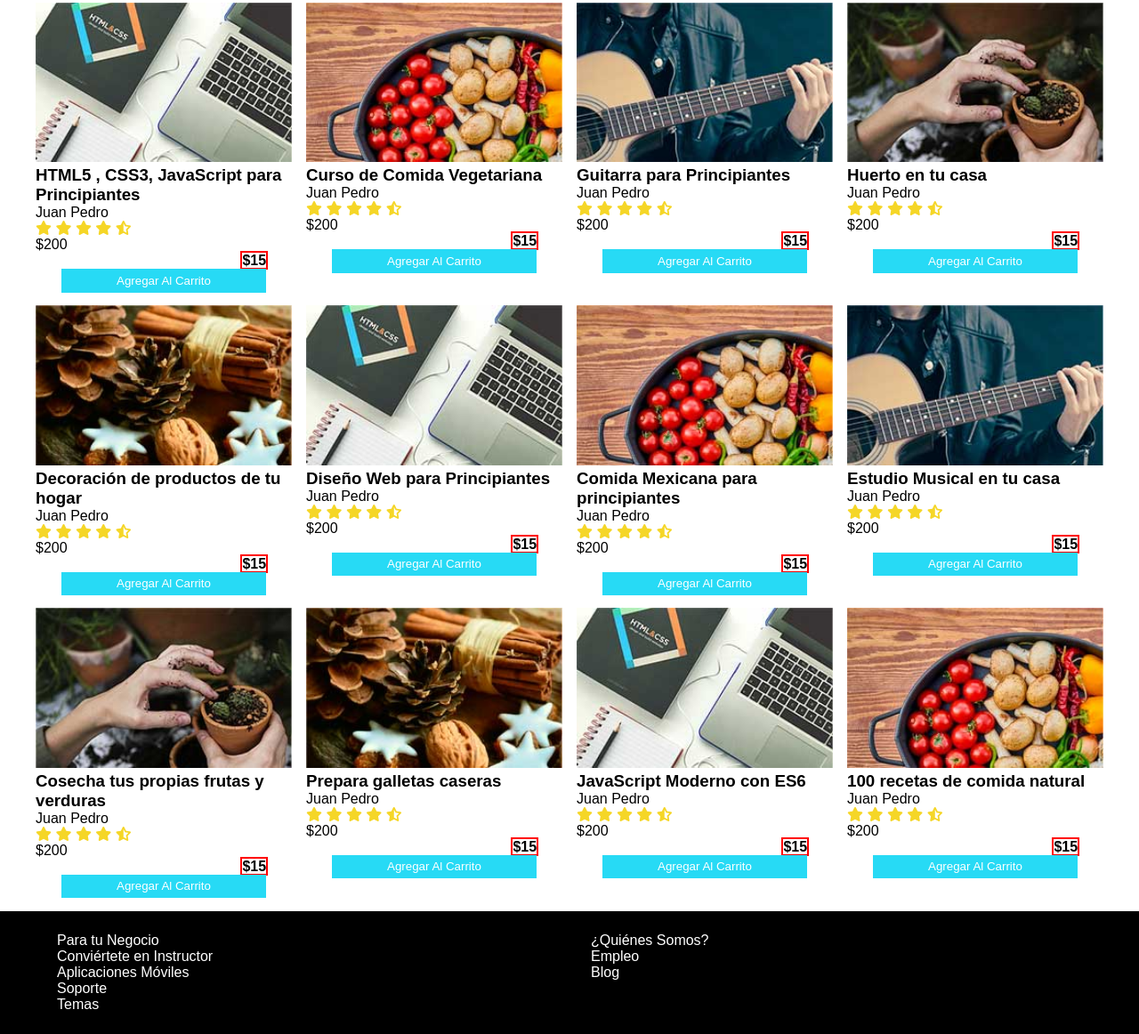
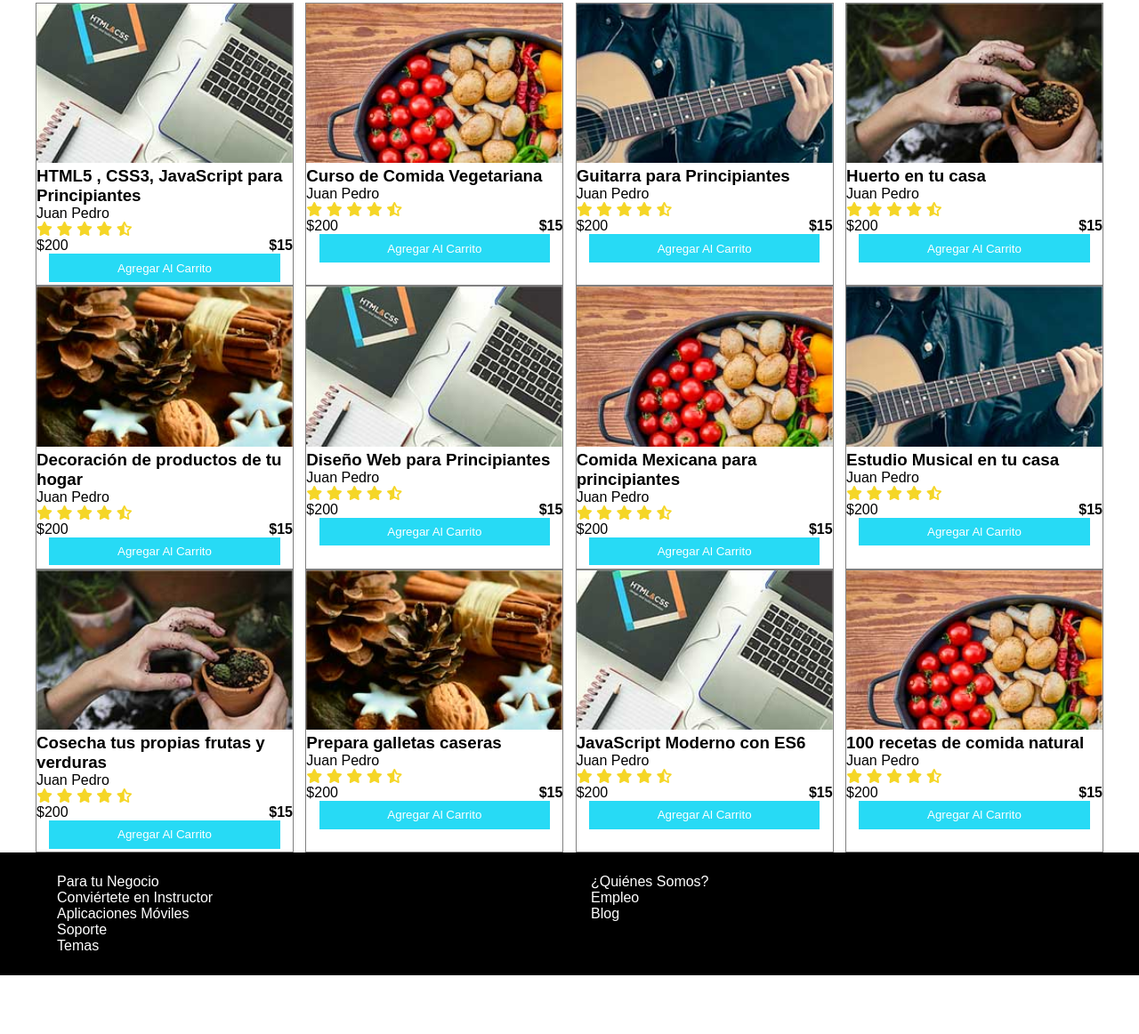
Before and after one commit to HerrecuDev/Tarea05_Flexbox-Sass, a plain HTML site: page index.html in a window 1280 px wide. Shown: the part 562-1724 px from the top of the page at 89% size. After the commit the page ends 1658 px from the top, so only its background shows below. Drawn offline with Linux system fonts and the light colour scheme.

Commit message:
casi finalizada

```diff
--- a/index.html
+++ b/index.html
@@ -18,14 +18,18 @@
 
                 <i class="fa-solid fa-cart-shopping">
                     <div class="submenu">
-                        <p><strong>Imagen</strong></p>
+
+                        <div id="contenidoSubmenu">
+                            <p><strong>Imagen:</strong></p>
                             <img src="/img/curso1.jpg" alt="imagenSubmenu">
 
-                        <p><strong>Nombre</strong></p>
+                            <p><strong>Nombre:</strong></p>
                             <p>CSS Grid y Flexbox Contruye * 10 Poyectos</p>
 
-                        <p><strong>Precio</strong></p>
+                            <p><strong>Precio:</strong></p>
                             <p>$15</p>
+                        </div>
+
 
                         <button>Vaciar carrito</button>
 
@@ -122,8 +126,12 @@
                         <i class="fa-solid fa-star"></i>
                         <i class="fa-solid fa-star-half-stroke"></i>
 
+                        <div class="precios">
                             <p>$200</p>
                             <p> <Strong>$15</Strong></p>
+                        </div>
+
+
 
                         <button>Agregar Al Carrito</button>
                     </article>
@@ -141,8 +149,10 @@
                         <i class="fa-solid fa-star"></i>
                         <i class="fa-solid fa-star-half-stroke"></i>
 
+                        <div class="precios">
                             <p>$200</p>
                             <p> <Strong>$15</Strong></p>
+                        </div>
 
                         <button>Agregar Al Carrito</button>
                     </article>
@@ -160,8 +170,10 @@
                         <i class="fa-solid fa-star"></i>
                         <i class="fa-solid fa-star-half-stroke"></i>
 
+                        <div class="precios">
                             <p>$200</p>
                             <p> <Strong>$15</Strong></p>
+                        </div>
 
                         <button>Agregar Al Carrito</button>
                     </article>
@@ -178,8 +190,10 @@
                         <i class="fa-solid fa-star"></i>
                         <i class="fa-solid fa-star-half-stroke"></i>
 
+                        <div class="precios">
                             <p>$200</p>
                             <p> <Strong>$15</Strong></p>
+                        </div>
 
                         <button>Agregar Al Carrito</button>
                     </article>
@@ -196,8 +210,10 @@
                         <i class="fa-solid fa-star"></i>
                         <i class="fa-solid fa-star-half-stroke"></i>
 
+                        <div class="precios">
                             <p>$200</p>
                             <p> <Strong>$15</Strong></p>
+                        </div>
 
                         <button>Agregar Al Carrito</button>
 
@@ -216,8 +232,10 @@
                         <i class="fa-solid fa-star"></i>
                         <i class="fa-solid fa-star-half-stroke"></i>
 
+                        <div class="precios">
                             <p>$200</p>
                             <p> <Strong>$15</Strong></p>
+                        </div>
 
                         <button>Agregar Al Carrito</button>
                     </article>
@@ -235,8 +253,10 @@
                         <i class="fa-solid fa-star"></i>
                         <i class="fa-solid fa-star-half-stroke"></i>
 
+                        <div class="precios">
                             <p>$200</p>
                             <p> <Strong>$15</Strong></p>
+                        </div>
 
                         <button>Agregar Al Carrito</button>
                     </article>
@@ -254,8 +274,10 @@
                         <i class="fa-solid fa-star"></i>
                         <i class="fa-solid fa-star-half-stroke"></i>
 
+                        <div class="precios">
                             <p>$200</p>
                             <p> <Strong>$15</Strong></p>
+                        </div>
 
                         <button>Agregar Al Carrito</button>
                     </article>
@@ -273,9 +295,10 @@
                         <i class="fa-solid fa-star"></i>
                         <i class="fa-solid fa-star-half-stroke"></i>
 
+                        <div class="precios">
                             <p>$200</p>
                             <p> <Strong>$15</Strong></p>
-
+                        </div>
                         <button>Agregar Al Carrito</button>
 
                     </article>
@@ -292,8 +315,10 @@
                         <i class="fa-solid fa-star"></i>
                         <i class="fa-solid fa-star-half-stroke"></i>
 
+                        <div class="precios">
                             <p>$200</p>
                             <p> <Strong>$15</Strong></p>
+                        </div>
 
                         <button>Agregar Al Carrito</button>
                     </article>
@@ -311,8 +336,10 @@
                         <i class="fa-solid fa-star"></i>
                         <i class="fa-solid fa-star-half-stroke"></i>
 
+                        <div class="precios">
                             <p>$200</p>
                             <p> <Strong>$15</Strong></p>
+                        </div>
 
                         <button>Agregar Al Carrito</button>
                     </article>
@@ -330,8 +357,10 @@
                         <i class="fa-solid fa-star"></i>
                         <i class="fa-solid fa-star-half-stroke"></i>
 
+                        <div class="precios">
                             <p>$200</p>
                             <p> <Strong>$15</Strong></p>
+                        </div>
 
                         <button>Agregar Al Carrito</button>
                     </article>
--- a/scss/_mixin.scss
+++ b/scss/_mixin.scss
@@ -1,14 +1,4 @@
-//Header :
-
-@mixin buscador{
-
-
-    background-image:$backgroundBuscador;
-    background-size:cover ;
-    background-position:center;
-    height: 400px;
-}
-
+//Formatos Disponibles
 @mixin tablet{
 
     @media (min-width:$formatoTablet) {
@@ -27,3 +17,88 @@
 
 
 }
+
+
+/*ZONA DEL HEADER*/
+@mixin imagenFondoBuscador{
+
+
+    background-image:$backgroundBuscador;
+    background-size:cover ;
+    background-position:center;
+    height: 400px;
+}
+
+
+//Genero un mixing para realizar el responsive del submenu :
+@mixin configuracionCarrito{
+
+    font-size: 25px;
+    position: relative;
+    display: block;
+
+}
+@mixin posicionamientoSubmenu{
+
+    display: none;
+    position: absolute;
+    right: 0;
+    background-color: white;
+
+
+
+}
+@mixin configuracionButtonCarrito{
+
+
+    display: block;
+    margin: 0 auto;
+    color: $color_Blanco_Texto;
+    background-color:#7b0030;
+    border: none;
+    width: 90%;
+    height: 10%;
+
+    margin-bottom: 10px;
+
+
+
+
+}
+
+
+
+
+/*ZONA DE LOS CURSOS EN LINEA*/
+
+
+@mixin formatoButtonArticulos{
+
+   //Diseño
+    color: $color_Blanco_Texto;
+    background-color:$colorButton;
+    border: none;
+
+    //Posicionamiento Centrado --Tambien se puede con flexBox.
+    display: block;
+    margin: 0 auto;
+    width: 90%;
+    height: 10%;
+    margin-bottom: 20px;
+
+
+
+
+}
+
+
+
+/*ZONA DEL FOOTER*/
+
+@mixin formatoUlFooter{
+
+    list-style: none;
+    padding: 2%;
+    width: 100%;
+
+}
--- a/scss/style.scss
+++ b/scss/style.scss
@@ -30,20 +30,40 @@ header{
     //Aqui generamos el submenu del carrito
 
     i{
-        font-size: 25px;
-        position: relative;
-        display: block;
+        @include configuracionCarrito();
+
+            .submenu{
+
+                @include posicionamientoSubmenu();
 
 
-            .submenu{
-                display: none;
-                position: absolute;
-                right: 0;
-                background-color: white;
 
+                #contenidoSubmenu{
+                    display: flex;
+                    flex-direction: column;
+
+
+
+
+                    img{
+                        width: 40%;
+
+                    }
+
+                    p{
+                        font-size: 15px;
+                    }
+                }
+
+                button{
+
+                    @include configuracionButtonCarrito();
+
+                }
 
             }
 
+            //Lo dejamos en block para que cuando pasemos por encima aparezca:
                 &:hover .submenu{
                     display: block;
                 }
@@ -56,7 +76,7 @@ header{
 
 .imagenPrincipal{
 
-    @include buscador();
+    @include imagenFondoBuscador();
     display: flex;
     flex-direction: row;
     align-items: center;
@@ -64,11 +84,20 @@ header{
 
     .buscador{
 
-        flex-direction: column;
-        flex-grow: 1;
+        //color texto
+         color: $color_Blanco_Texto;
+
+         //Cuando sea movil o tablet el contenido se centra
+            flex-direction: column;
+            justify-content: center;
 
 
-        color: $color_Blanco_Texto;
+
+        @include web{
+
+            flex-grow: 1;
+        }
+
 
 
         //Le doy el tamaño al h1
@@ -82,19 +111,23 @@ header{
         }
 
        .lupa{
+
+            background: white;
+            width: 45%;
+
+
             display: flex;
             flex-direction: row;
             justify-content: space-around;
             align-items: center;
 
-            background: white;
-            width: 45%;
 
 
                 input{
-                                      padding: 10px;
+
+                    padding: 10px; //ancho de la barra de busqueda
                     border:none;
-                    outline: none;
+                    outline: none;//desaparezca el borde de la barra de busqueda
 
                 }
                 i{
@@ -159,8 +192,10 @@ header{
             flex-wrap: wrap;
 
             article{
+
+                //le aplico un borde a cada articulo
+                border: gray solid 1px;
                 //Movil
-
                 flex-basis: $distribucionMovil;
                 //Tablet
                 @include tablet{
@@ -183,28 +218,19 @@ header{
                     color: $colorEstrellas;
 
                 }
+              //Para poder colocar el precio y el precio en oferta uno al lado del otro
+              .precios{
+                display: flex;
+                flex-direction: row;
+                justify-content: space-between;
 
-                p Strong{
-                    width: 100%;
-                    margin-left: 80%;
-                    margin-top: 0;
-                    border:red solid 2px;
-                }
+
+              }
 
                 button{
 
-                    padding: 2%;
+                    @include formatoButtonArticulos();
 
-                    margin-left: 10%;
-                    color: $color_Blanco_Texto;
-                    background-color:$colorButton;
-                    border: none;
-
-                    margin-bottom: 5%;
-
-
-
-                    //Usamos el align-self: center; para centrar el boton
                 }
 
             }
```
Also changed, not shown: css/style.css, scss/_variables.scss (line endings or trailing spaces), 1 other file. Lines whose indentation alone changed are shown as unchanged.
